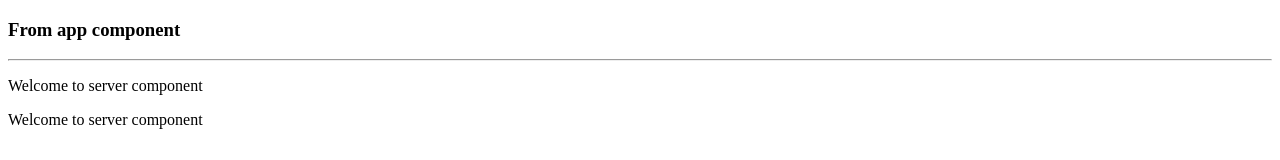
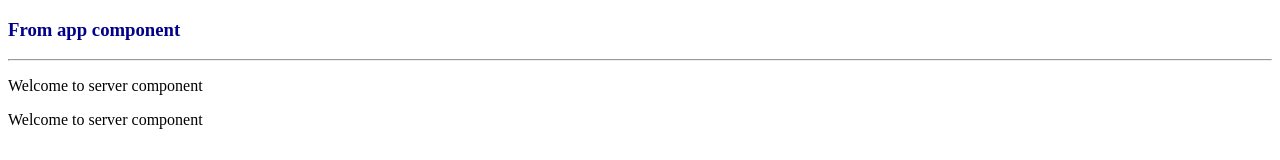
Before and after one commit to shivsuryan/firstAngularApp, an Angular app: page / in a window 1280 px wide. Shown: the top 160 px of the page. Built offline with nearby package versions, Linux system fonts and the light colour scheme.

Commit message:
Added styles

```diff
--- a/src/app/app.component.css
+++ b/src/app/app.component.css
@@ -0,0 +1,3 @@
+h3{
+    color: darkblue;
+}
--- a/src/app/app.component.ts
+++ b/src/app/app.component.ts
@@ -2,7 +2,9 @@ import { Component } from '@angular/core';
 
 @Component({
   selector: 'app-root',
+  // template urls accepts single html.
   templateUrl: './app.component.html',
+  // style urls accepts multiple style sheets as string array arguments.
   styleUrls: ['./app.component.css']
 })
 export class AppComponent {
```
